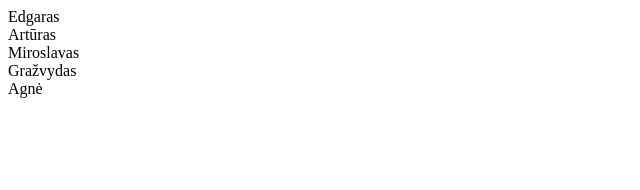
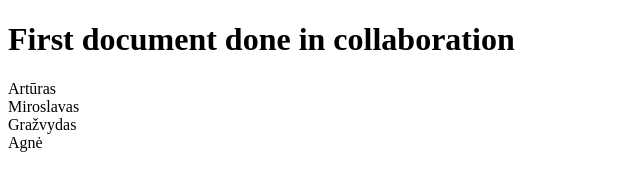
Before and after one commit to MiroslavasP/komanda, a plain HTML site: page index.html in a window 1280 px wide. Shown: the whole page, without its empty margins (0-640 px from the left). Drawn offline with Linux system fonts and the light colour scheme.

Commit message:
added header

```diff
--- a/index.html
+++ b/index.html
@@ -8,7 +8,9 @@
 </head>
 <body>
 
-    <header>Edgaras</header>
+    <header>
+        <h1>First document done in collaboration</h1>
+    </header>
     <main>
         Artūras
     </main>
```
